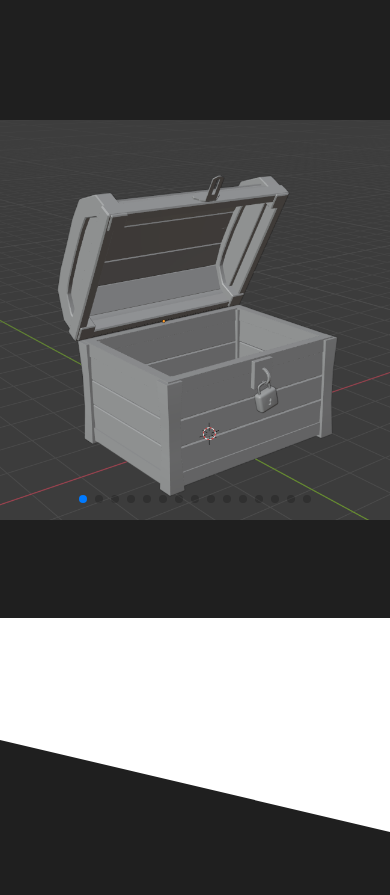
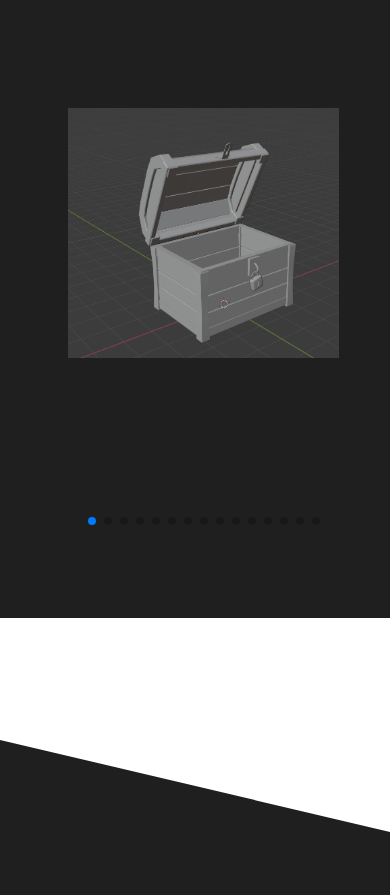
Before and after one commit to myers-jam/Atoll, a React (Create React App) app in the folder client/: page / in a window 390 px wide. Shown: the part 3674-4569 px from the top of the page. Built offline with nearby package versions, Linux system fonts and the light colour scheme; no server answers.

Commit message:
added responsiveness

```diff
--- a/client/src/pages/Section5/index.js
+++ b/client/src/pages/Section5/index.js
@@ -43,6 +43,34 @@ function Section5() {
                 <div className='slider'>
                     <Swiper
                         className='swiper-class'
+                        spaceBetween={1}
+                        pagination={{ clickable: true }}
+                        onSlideChange={() => console.log('slide change')}
+                        onSwiper={(swiper) => console.log(swiper)}
+                        slidesPerView={3}
+                        loop={true}
+                        autoplay={{
+                            delay: 2500,
+                            disableOnInteraction: false
+                        }}>
+                        <SwiperSlide><img id='pic' src={chest}></img></SwiperSlide>
+                        <SwiperSlide><img id='pic' src={landscape}></img></SwiperSlide>
+                        <SwiperSlide><img id='pic' src={palm_tree}></img></SwiperSlide>
+                        <SwiperSlide><img id='pic' src={flower}></img></SwiperSlide>
+                        <SwiperSlide><img id='pic' src={grass}></img></SwiperSlide>
+                        <SwiperSlide><img id='pic' src={key}></img></SwiperSlide>
+                        <SwiperSlide><img id='pic' src={plant}></img></SwiperSlide>
+                        <SwiperSlide><img id='pic' src={rock}></img></SwiperSlide>
+                        <SwiperSlide><img id='pic' src={anemone}></img></SwiperSlide>
+                        <SwiperSlide><img id='pic' src={bird}></img></SwiperSlide>
+                        <SwiperSlide><img id='pic' src={clam}></img></SwiperSlide>
+                        <SwiperSlide><img id='pic' src={crystal}></img></SwiperSlide>
+                        <SwiperSlide><img id='pic' src={starfish}></img></SwiperSlide>
+                        <SwiperSlide><img id='pic' src={barrel}></img></SwiperSlide>
+                        <SwiperSlide><img id='pic' src={plank}></img></SwiperSlide>
+                    </Swiper>
+                    <Swiper
+                        className='swiper-class-one'
                         spaceBetween={0}
                         pagination={{ clickable: true }}
                         onSlideChange={() => console.log('slide change')}
--- a/client/src/pages/Section5/section5.css
+++ b/client/src/pages/Section5/section5.css
@@ -86,26 +86,27 @@
 }
 
 .slider-container {
-    display: flex;
+    /* display: flex; */
     /* max-width: 80rem; */
     width: 100vw;
     height: 25rem;
     /* background-color: green !important; */
-    justify-content: center;
+    /* justify-content: center; */
 
 }
 
 .slider {
-    /* position: absolute; */
+    position: absolute;
     display: flex;
-    /* flex-direction: row; */
-    max-width: 31rem;
+    flex-direction: row;
+    width: 100%;
+    height: 25rem;
+    padding-left: 4rem;
+    padding-right: 3rem;
+
+    /* max-width: 31rem; */
     /* max-width: 50rem; */
-    max-height: 28rem;
-    /* margin-top: 30rem; */
-    /* margin: 30rem auto 0; */
-    /* padding-left: 3rem; */
-    /* background-color: red; */
+    /* max-height: 28rem; */
     margin: auto;
 }
 
@@ -114,3 +115,80 @@
     width: 533px;
 
 }
+
+.swiper-pagination-fraction,
+.swiper-pagination-custom,
+.swiper-container-horizontal>.swiper-pagination-bullets {
+    bottom: 0px !important;
+}
+
+@media screen and (max-width:1750px) {
+    #pic {
+        height: 300px;
+        width: 433px;
+
+    }
+
+}
+
+@media screen and (max-width:1300px) {
+    #pic {
+        height: 250px;
+        width: 300px;
+
+    }
+
+    .swiper-class {
+        display: none;
+    }
+
+    .swiper-container {
+        width: 100%;
+    }
+
+    .swiper-wrapper {
+        width: 50%;
+    }
+
+    .swiper-slide {
+        text-align: center;
+        width: auto;
+    }
+
+    .slide-image {
+        height: 400px;
+        width: auto;
+    }
+
+    .my-gallery figure {
+        margin: 0px;
+    }
+}
+
+@media screen and (min-width:1300px) {
+    .swiper-class-one {
+        display: none;
+    }
+
+    .swiper-container {
+        width: 100%;
+    }
+
+    .swiper-wrapper {
+        width: 50%;
+    }
+
+    .swiper-slide {
+        text-align: center;
+        width: auto;
+    }
+
+    .slide-image {
+        height: 400px;
+        width: auto;
+    }
+
+    .my-gallery figure {
+        margin: 0px;
+    }
+}
--- a/client/src/pages/Section9/index.js
+++ b/client/src/pages/Section9/index.js
@@ -9,11 +9,11 @@ function Section9() {
         <div className='section-9'>
             <div className='section-9-content'>
                 <h1 id='download-title'>PLAY ATOLL</h1>
-            <div className='center-btn'>
-                <div className='download-btn'>
-                    <a href=''><span id='btn-color'>DOWNLOAD</span></a>
+                <div className='center-btn'>
+                    <div className='download-btn'>
+                        <a href='https://docs.google.com/uc?export=download&id=199KTxXb2iar8bxggEPkiwzZaGhdu9uji' target="_blank" rel='noreferrer'><span id='btn-color'>DOWNLOAD</span></a>
+                    </div>
                 </div>
-            </div>
 
             </div>
         </div>
```
